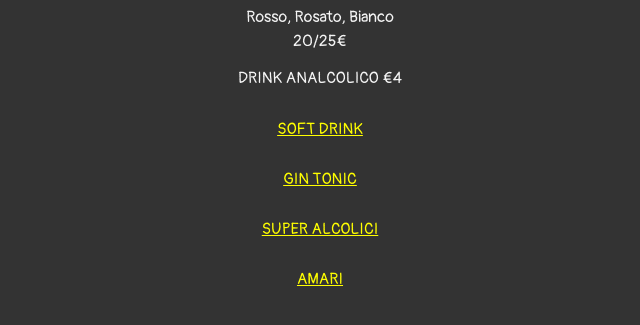
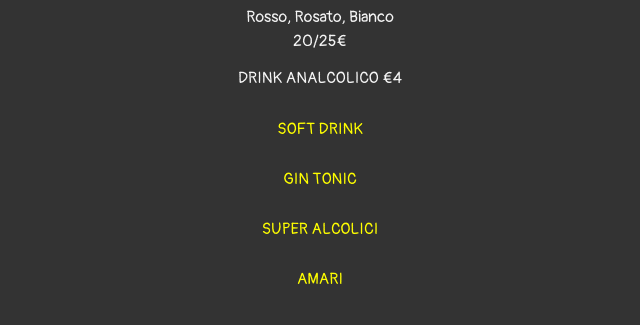
Before and after one commit to antconsales/menuWeb, a plain HTML site: page index.html in a window 1280 px wide. Shown: the part 1885-2210 px from the top of the page, 320-960 px from the left. Drawn offline with nearby package versions, Linux system fonts and the light colour scheme.

Commit message:
fixed underline

```diff
--- a/style.css
+++ b/style.css
@@ -119,7 +119,7 @@ p {
   background-color: transparent;
   border: none;
   color: yellow;
-  text-decoration: underline;
+  text-decoration: none !important;
   transition: none;
 }
 .btn-menu:hover{
```
